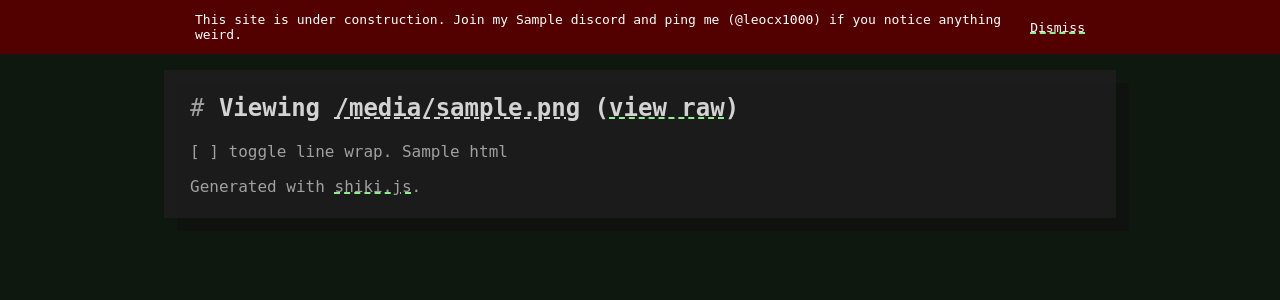
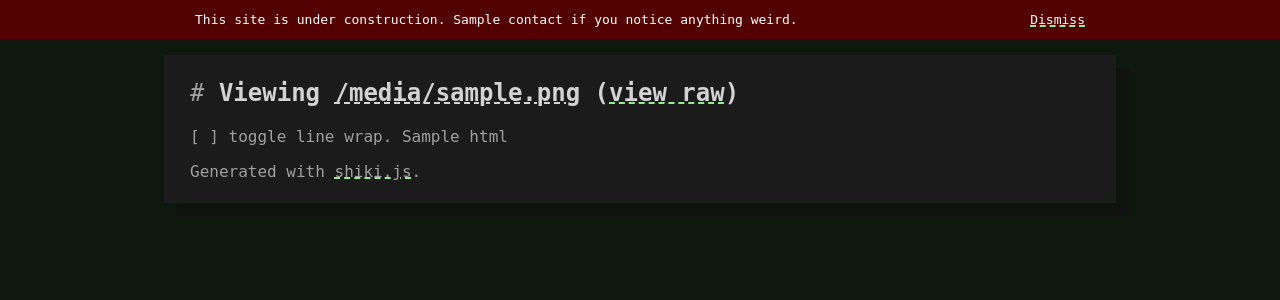
Before and after one commit to LeoCx1000/leo.might-be.gay, a Python web app: template templates/code.html in a window 1280 px wide. Shown: the part 52-352 px from the top of the page. Run offline with Jinja, Linux system fonts and the light colour scheme; the template is opened without the code that fills it: most values are stand-ins (such as "Sample title", 1, 10 or a date in 2020); some libraries are stand-ins or nearby versions.

Commit message:
Update navbar banner

```diff
--- a/templates/common/navbar.html
+++ b/templates/common/navbar.html
@@ -15,10 +15,7 @@
 
 <div class="nav-banner-secondary nav-banner-hidden" id="navbar-wip-banner" role="alert">
     <div class="nav-container nav-elements nav-banner-secondary" style="color: white; font-size: medium;">
-        <span>
-            This site is under construction. Join my {{links.discord()}} and ping me (@leocx1000) if you notice
-            anything weird.
-        </span>
+        <span> This site is under construction. {{links.contact()}} if you notice anything weird. </span>
         <span class="clickable" id="navbar-wip-dismiss">Dismiss</span>
     </div>
 </div>
--- a/utils/links.py
+++ b/utils/links.py
@@ -11,6 +11,7 @@ class Link(NamedTuple):
 
 class Links(Enum):
     home = Link("/", "home", target="_self")
+    contact = Link("/#contacts", "contact me", target="_self")
     discord = Link("https://discord.gg/TdRfGKg8Wh", "Discord")
     github = Link("https://github.com/LeoCx1000", "GitHub")
     anilist = Link("https://anilist.co/user/LeoCx1000", "AniList")
```
